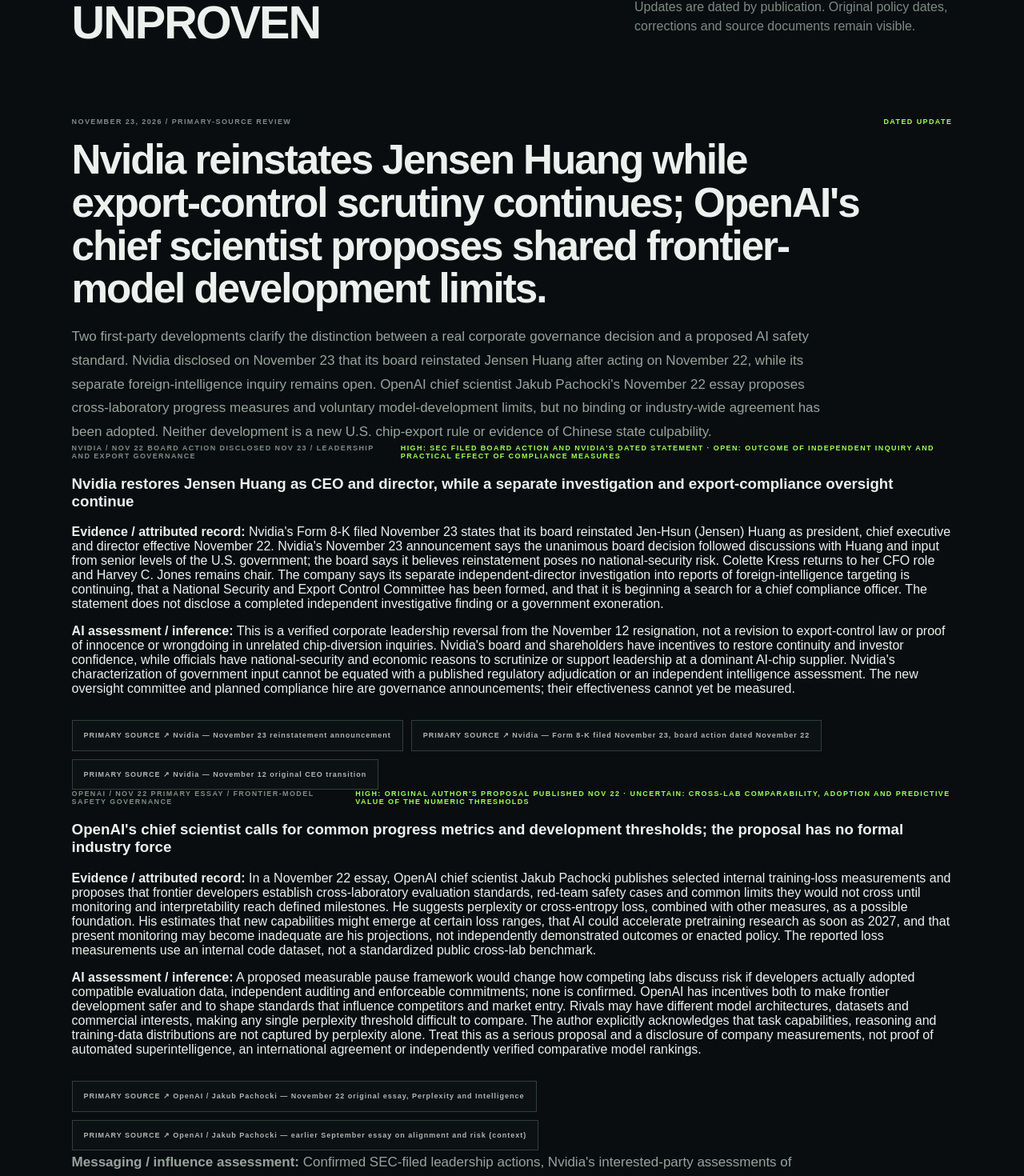
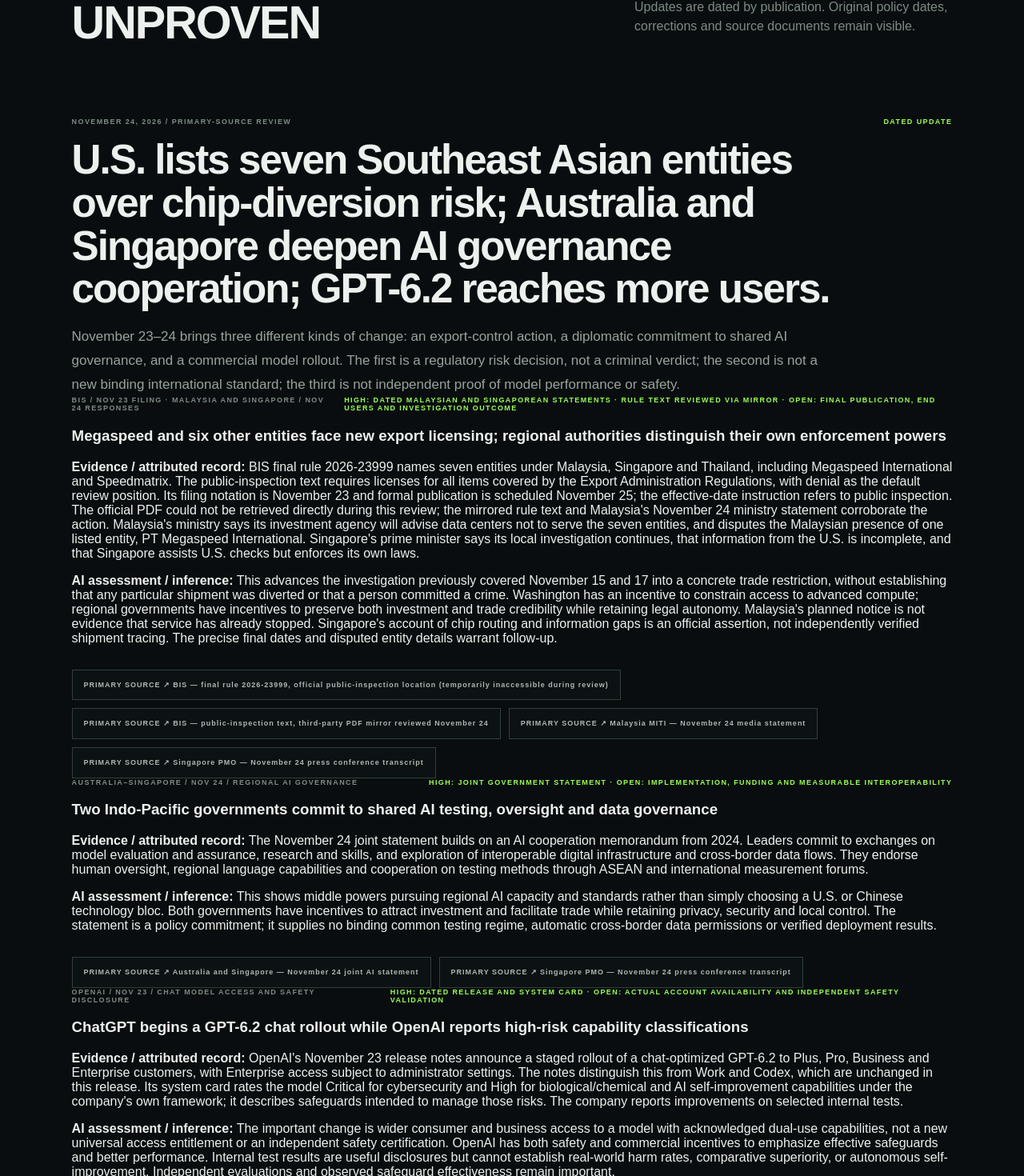
Before and after one commit to stjames22/wirelessrumor, a Next.js app: page /geopolitics in a window 1280 px wide. Shown: the part 4827-6297 px from the top of the page at 80% size. Built offline with nearby package versions, Linux system fonts and the light colour scheme.

Commit message:
editorial: Nov 24 chip listings, regional AI governance and GPT-6.2 access

```diff
--- a/app/geopolitics/page.tsx
+++ b/app/geopolitics/page.tsx
@@ -84,6 +84,105 @@ const briefs = [
 
 
 const datedEditorialUpdates = [
+  {
+    "date": "NOVEMBER 24, 2026",
+    "slug": "2026-11-24-megaspeed-entity-list-regional-ai-governance-gpt62",
+    "title": "U.S. lists seven Southeast Asian entities over chip-diversion risk; Australia and Singapore deepen AI governance cooperation; GPT-6.2 reaches more users.",
+    "overview": "November 23–24 brings three different kinds of change: an export-control action, a diplomatic commitment to shared AI governance, and a commercial model rollout. The first is a regulatory risk decision, not a criminal verdict; the second is not a new binding international standard; the third is not independent proof of model performance or safety.",
+    "developments": [
+      {
+        "label": "BIS / NOV 23 FILING · MALAYSIA AND SINGAPORE / NOV 24 RESPONSES",
+        "headline": "Megaspeed and six other entities face new export licensing; regional authorities distinguish their own enforcement powers",
+        "fact": "BIS final rule 2026-23999 names seven entities under Malaysia, Singapore and Thailand, including Megaspeed International and Speedmatrix. The public-inspection text requires licenses for all items covered by the Export Administration Regulations, with denial as the default review position. Its filing notation is November 23 and formal publication is scheduled November 25; the effective-date instruction refers to public inspection. The official PDF could not be retrieved directly during this review; the mirrored rule text and Malaysia's November 24 ministry statement corroborate the action. Malaysia's ministry says its investment agency will advise data centers not to serve the seven entities, and disputes the Malaysian presence of one listed entity, PT Megaspeed International. Singapore's prime minister says its local investigation continues, that information from the U.S. is incomplete, and that Singapore assists U.S. checks but enforces its own laws.",
+        "assessment": "This advances the investigation previously covered November 15 and 17 into a concrete trade restriction, without establishing that any particular shipment was diverted or that a person committed a crime. Washington has an incentive to constrain access to advanced compute; regional governments have incentives to preserve both investment and trade credibility while retaining legal autonomy. Malaysia's planned notice is not evidence that service has already stopped. Singapore's account of chip routing and information gaps is an official assertion, not independently verified shipment tracing. The precise final dates and disputed entity details warrant follow-up.",
+        "confidence": "HIGH: DATED MALAYSIAN AND SINGAPOREAN STATEMENTS · RULE TEXT REVIEWED VIA MIRROR · OPEN: FINAL PUBLICATION, END USERS AND INVESTIGATION OUTCOME",
+        "sources": [
+          [
+            "BIS — final rule 2026-23999, official public-inspection location (temporarily inaccessible during review)",
+            "https://publicinspection.federalregister.gov/2026-23999.pdf"
+          ],
+          [
+            "BIS — public-inspection text, third-party PDF mirror reviewed November 24",
+            "https://www.dire.it/wp-content/uploads/2026/11/2026-23999.pdf"
+          ],
+          [
+            "Malaysia MITI — November 24 media statement",
+            "https://www.miti.gov.my/miti/resources/Media%20Release/THE_ADDITION_OF_MALAYSIAN_ENTITIES_TO_THE_US_ENTITY_LIST_-_UNDER_BUREAU_OF_INDUSTRY_AND_SECURITY_OF_THE_US_DEPARTMENT_OF_COMMERCE.pdf"
+          ],
+          [
+            "Singapore PMO — November 24 press conference transcript",
+            "https://www.pmo.gov.sg/newsroom/pm-lawrence-wong-and-australia-pm-anthony-albanese-at-the-q-a-segment-of-the-11th-singapore-australia-annual-leaders-meeting-alm-joint-press-conference-on-24-november-2026/"
+          ]
+        ]
+      },
+      {
+        "label": "AUSTRALIA–SINGAPORE / NOV 24 / REGIONAL AI GOVERNANCE",
+        "headline": "Two Indo-Pacific governments commit to shared AI testing, oversight and data governance",
+        "fact": "The November 24 joint statement builds on an AI cooperation memorandum from 2024. Leaders commit to exchanges on model evaluation and assurance, research and skills, and exploration of interoperable digital infrastructure and cross-border data flows. They endorse human oversight, regional language capabilities and cooperation on testing methods through ASEAN and international measurement forums.",
+        "assessment": "This shows middle powers pursuing regional AI capacity and standards rather than simply choosing a U.S. or Chinese technology bloc. Both governments have incentives to attract investment and facilitate trade while retaining privacy, security and local control. The statement is a policy commitment; it supplies no binding common testing regime, automatic cross-border data permissions or verified deployment results.",
+        "confidence": "HIGH: JOINT GOVERNMENT STATEMENT · OPEN: IMPLEMENTATION, FUNDING AND MEASURABLE INTEROPERABILITY",
+        "sources": [
+          [
+            "Australia and Singapore — November 24 joint AI statement",
+            "https://www.pm.gov.au/media/australia-singapore-cooperation-artificial-intelligence"
+          ],
+          [
+            "Singapore PMO — November 24 press conference transcript",
+            "https://www.pmo.gov.sg/newsroom/pm-lawrence-wong-and-australia-pm-anthony-albanese-at-the-q-a-segment-of-the-11th-singapore-australia-annual-leaders-meeting-alm-joint-press-conference-on-24-november-2026/"
+          ]
+        ]
+      },
+      {
+        "label": "OPENAI / NOV 23 / CHAT MODEL ACCESS AND SAFETY DISCLOSURE",
+        "headline": "ChatGPT begins a GPT-6.2 chat rollout while OpenAI reports high-risk capability classifications",
+        "fact": "OpenAI's November 23 release notes announce a staged rollout of a chat-optimized GPT-6.2 to Plus, Pro, Business and Enterprise customers, with Enterprise access subject to administrator settings. The notes distinguish this from Work and Codex, which are unchanged in this release. Its system card rates the model Critical for cybersecurity and High for biological/chemical and AI self-improvement capabilities under the company's own framework; it describes safeguards intended to manage those risks. The company reports improvements on selected internal tests.",
+        "assessment": "The important change is wider consumer and business access to a model with acknowledged dual-use capabilities, not a new universal access entitlement or an independent safety certification. OpenAI has both safety and commercial incentives to emphasize effective safeguards and better performance. Internal test results are useful disclosures but cannot establish real-world harm rates, comparative superiority, or autonomous self-improvement. Independent evaluations and observed safeguard effectiveness remain important.",
+        "confidence": "HIGH: DATED RELEASE AND SYSTEM CARD · OPEN: ACTUAL ACCOUNT AVAILABILITY AND INDEPENDENT SAFETY VALIDATION",
+        "sources": [
+          [
+            "OpenAI — November 23 ChatGPT release notes",
+            "https://help.openai.com/en/articles/6825453-chatgpt-release-notes"
+          ],
+          [
+            "OpenAI — November 23 GPT-6.2 in ChatGPT system card",
+            "https://deploymentsafety.openai.com/gpt-6-2-chatgpt/preparedness-assessment"
+          ]
+        ]
+      }
+    ],
+    "messaging": "Separate regulatory action, government descriptions of investigations, diplomatic intent and vendor-reported evaluation results. Neither a U.S. risk designation nor a regional government's defense of its enforcement record settles allegations of misconduct. OpenAI's internal metrics receive the same scrutiny as other model providers. These are editorial assessments, not independent model votes or community contributions.",
+    "correction": "NOV 15/17: the investigation and re-export checks previously reported have now been followed by a distinct BIS listing action; investigations remain unresolved. The November 23 public-inspection date is distinct from scheduled November 25 publication; confirm the final official text when available. NOV 23/24: the Australian–Singapore statement is not a binding interoperability regime, and the GPT-6.2 chat rollout is separate from the November 17 API and Work/Codex announcements. Earlier reporting and source links remain intact.",
+    "sources": [
+      [
+        "BIS — final rule 2026-23999, official public-inspection location (temporarily inaccessible during review)",
+        "https://publicinspection.federalregister.gov/2026-23999.pdf"
+      ],
+      [
+        "BIS — public-inspection text, third-party PDF mirror reviewed November 24",
+        "https://www.dire.it/wp-content/uploads/2026/11/2026-23999.pdf"
+      ],
+      [
+        "Malaysia MITI — November 24 media statement",
+        "https://www.miti.gov.my/miti/resources/Media%20Release/THE_ADDITION_OF_MALAYSIAN_ENTITIES_TO_THE_US_ENTITY_LIST_-_UNDER_BUREAU_OF_INDUSTRY_AND_SECURITY_OF_THE_US_DEPARTMENT_OF_COMMERCE.pdf"
+      ],
+      [
+        "Singapore PMO — November 24 press conference transcript",
+        "https://www.pmo.gov.sg/newsroom/pm-lawrence-wong-and-australia-pm-anthony-albanese-at-the-q-a-segment-of-the-11th-singapore-australia-annual-leaders-meeting-alm-joint-press-conference-on-24-november-2026/"
+      ],
+      [
+        "Australia and Singapore — November 24 joint AI statement",
+        "https://www.pm.gov.au/media/australia-singapore-cooperation-artificial-intelligence"
+      ],
+      [
+        "OpenAI — November 23 ChatGPT release notes",
+        "https://help.openai.com/en/articles/6825453-chatgpt-release-notes"
+      ],
+      [
+        "OpenAI — November 23 GPT-6.2 in ChatGPT system card",
+        "https://deploymentsafety.openai.com/gpt-6-2-chatgpt/preparedness-assessment"
+      ]
+    ]
+  },
   {
     "date": "NOVEMBER 23, 2026",
     "slug": "2026-11-23-nvidia-ceo-reinstatement-frontier-model-limits",
```
